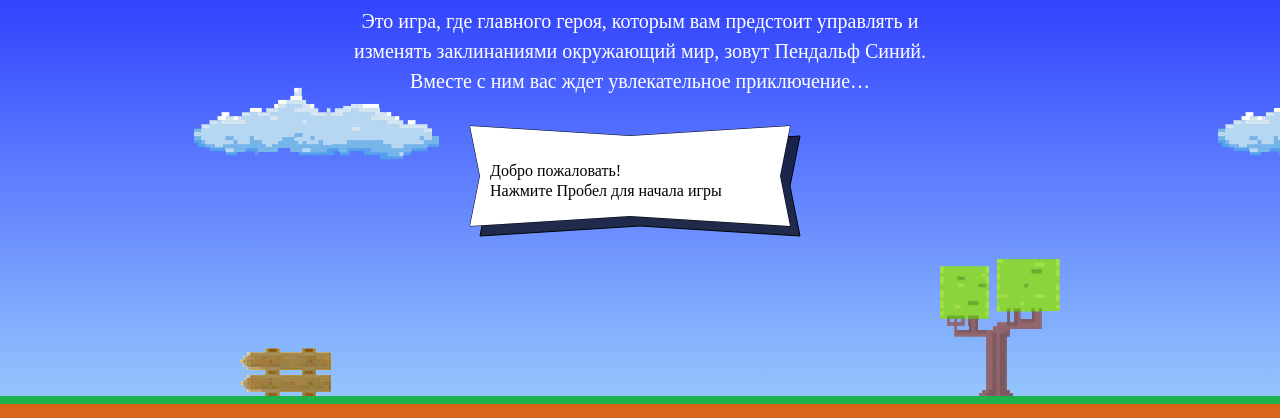
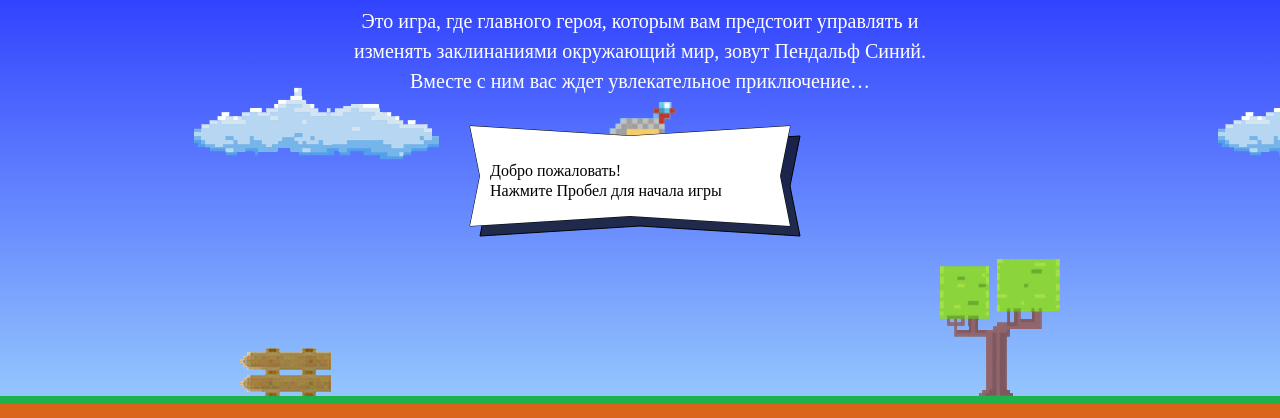
Before and after one commit to kutiona/930845-code-and-magick-19, a website: page index.html in a window 1280 px wide. Shown: the part 203-621 px from the top of the page. Drawn offline with Linux system fonts and the light colour scheme; a web font is replaced by a local one.

Commit message:
add functionality to the wizard

```diff
--- a/index.html
+++ b/index.html
@@ -186,18 +186,16 @@
   var wizardWidth = 70;
   var getFireballSpeed = function (left) {
     return left ? 5 : 2;
-    };
-
+  };
   var getWizardHeight = function (wizardWidth) {
     return 1.337 * wizardWidth;
-    };
+  };
   var getWizardX = function (width) {
-      var wizardX = width/2 - wizardWidth/2;
-      return wizardX;
-    };
+      return width/2 - wizardWidth/2;
+  };
   var getWizardY = function (height) {
-    return height/3 - getWizardHeight();
-    };
+    return height/3 - getWizardHeight(wizardWidth);
+  };
 </script>
 <script src="js/game.js"></script>
 
```
